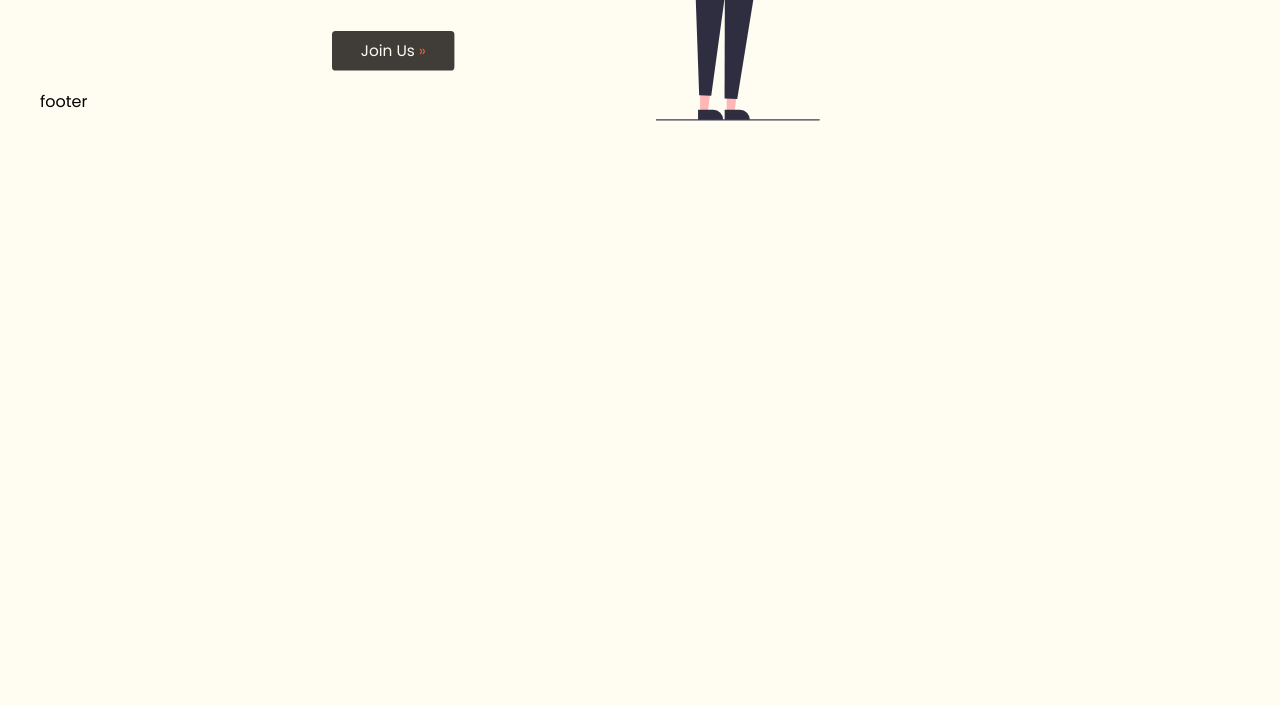
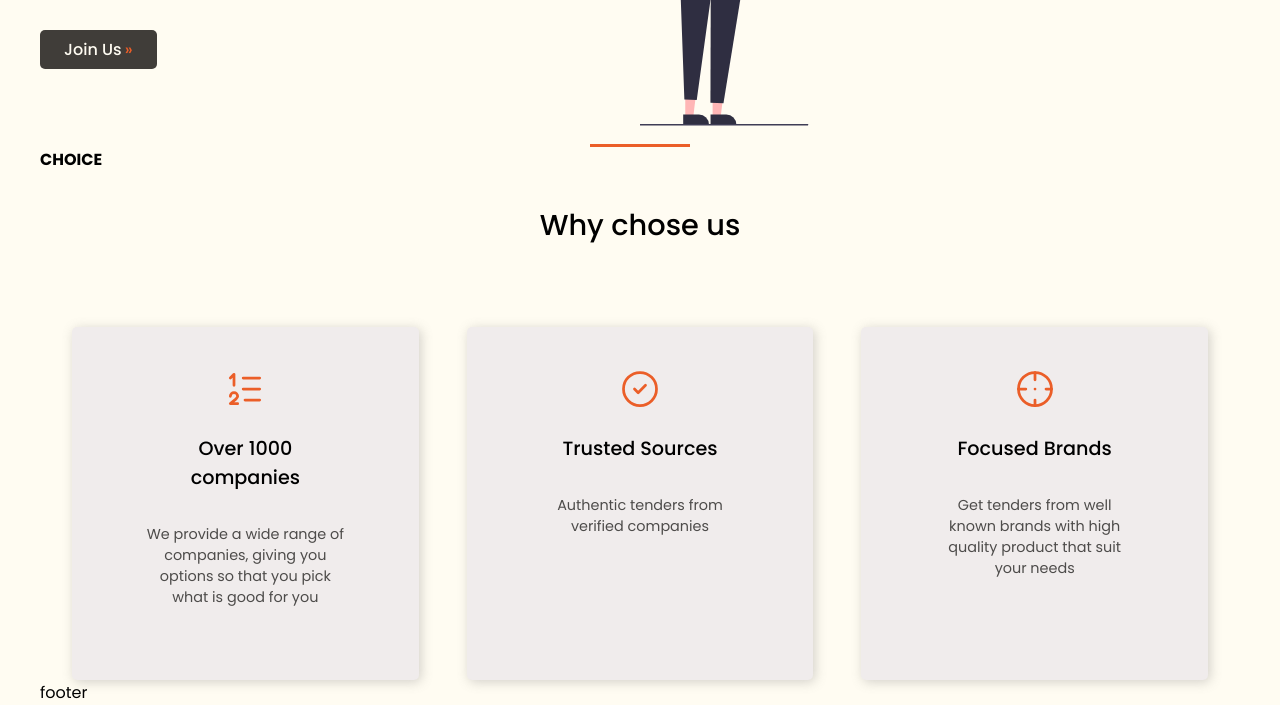
Before and after one commit to aaron-dudue99/tenderhub, a plain HTML site: page index.html in a window 1280 px wide. Shown: the part 475-1180 px from the top of the page. Before the commit the page ends 800 px from the top, so only its background shows below. Drawn offline with Linux system fonts and the light colour scheme.

Commit message:
homescreen grid

```diff
--- a/css/style.css
+++ b/css/style.css
@@ -1,11 +1,13 @@
-@import url('https://fonts.googleapis.com/css2?family=Lobster&family=Poppins:ital,wght@0,300;0,400;0,500;0,700;1,400;1,500;1,700&display=swap');
+@import url("https://fonts.googleapis.com/css2?family=Lobster&family=Poppins:ital,wght@0,300;0,400;0,500;0,700;1,400;1,500;1,700&display=swap");
 
 :root {
   --prism-white: #fffcf2;
-  --warm: #ccc5b9;
+  --warm: #f0ecec;
   --toner-gray: #403d39;
   --dark: #252422;
   --flame: #eb5e28;
+  --ease-trans: all 0.3s ease-in;
+  --shadow: 2px 2px 12px rgba(107, 107, 107, 0.3);
 }
 
 * {
@@ -17,6 +19,7 @@ body {
   font-family: "Poppins", sans-serif;
   background: var(--prism-white);
   font-size: 1rem;
+  overflow-x: hidden;
 }
 
 .wrapper {
@@ -37,7 +40,7 @@ body {
 .grid {
   display: grid;
   grid-template-columns: repeat(2, 1fr);
-  grid-gap: 2rem;
+  /* grid-gap: 2rem; */
 }
 
 nav {
@@ -66,6 +69,17 @@ ul {
 
 .nav-area li > a {
   color: var(--toner-gray);
+  border-bottom: 1px solid transparent;
+  padding-bottom: 0.3rem;
+  transition: var(--ease-trans);
+  -webkit-transition: var(--ease-trans);
+  -moz-transition: var(--ease-trans);
+  -ms-transition: var(--ease-trans);
+  -o-transition: var(--ease-trans);
+}
+
+.nav-area li > a:hover {
+  border-bottom: 2.5px solid var(--flame);
 }
 
 .join-us a {
@@ -82,11 +96,11 @@ ul {
 }
 
 .join-us {
-  transition: all 0.5s ease-in-out;
-  -webkit-transition: all 0.5s ease-in-out;
-  -moz-transition: all 0.5s ease-in-out;
-  -ms-transition: all 0.5s ease-in-out;
-  -o-transition: all 0.5s ease-in-out;
+  transition: var(--ease-trans);
+  -webkit-transition: var(--ease-trans);
+  -moz-transition: var(--ease-trans);
+  -ms-transition: var(--ease-trans);
+  -o-transition: var(--ease-trans);
 }
 .join-us a::after {
   content: "»";
@@ -100,7 +114,7 @@ ul {
   -moz-transform: translate(-3px, -1px);
   -ms-transform: translate(-3px, -1px);
   -o-transform: translate(-3px, -1px);
-  box-shadow: rgba(37, 36, 34, 0.5) 1px 1px 5px;
+  /* box-shadow: rgba(37, 36, 34, 0.5) 1px 1px 5px; */
 }
 
 .hero-section {
@@ -123,21 +137,81 @@ ul {
     line-height: 2.3rem;
 } */
 .hero-text-inner > h1 {
-    font-size: 2.5rem;
-    font-weight: 500;
+  font-size: 2.5rem;
+  font-weight: 500;
   /* padding: 0 0 0.5rem; */
 }
 
-.hero-text-inner>p{
-    margin: .5rem 0 2.5rem;
-    color: var(--toner-gray);
-    opacity: .8;
+.hero-text-inner > p {
+  margin: 0.5rem 0 2.5rem;
+  color: var(--toner-gray);
+  opacity: 0.8;
 }
 
-.hero-text-inner>.join-us{
-    transform: scale(1.2) translateX(50%);
-    -webkit-transform: scale(1.2) translateX(50%);
-    -moz-transform: scale(1.2) translateX(50%);
-    -ms-transform: scale(1.2) translateX(50%);
-    -o-transform: scale(1.2) translateX(50%);
+.hero-text-inner > .join-us a {
+  font-weight: 500;
+  font-size: 1rem;
+  border-radius: 5px;
+  -webkit-border-radius: 5px;
+  -moz-border-radius: 5px;
+  -ms-border-radius: 5px;
+  -o-border-radius: 5px;
+  /* padding: .8rem 1.9rem; */
 }
+
+.showcase-section {
+  width: 100%;
+  margin-top: 5rem;
+}
+
+.showcase-section .border {
+  width: 100px;
+  border-bottom: 3px solid var(--flame);
+  height: 10px;
+  margin: auto;
+}
+
+.showcase-section .title {
+  margin: 2rem auto;
+  text-align: center;
+  font-size: 1.8rem;
+  font-weight: 500;
+}
+
+.showcase-grid {
+  margin-top: 5rem;
+  padding: 0 2rem;
+  grid-template-columns: repeat(3, 1fr);
+  gap: 3rem;
+}
+
+.showcase-card {
+  width: 100%;
+  background: var(--warm);
+  padding: 2.5rem 4.5rem;
+  border-radius: 5px;
+  -webkit-border-radius: 5px;
+  -moz-border-radius: 5px;
+  -ms-border-radius: 5px;
+  -o-border-radius: 5px;
+  box-shadow: var(--shadow);
+}
+
+.showcase-icon {
+  text-align: center;
+}
+
+.showcase-head{
+  padding: 1rem 0;
+  font-weight: 500;
+  font-size: 1.2rem;
+  text-align: center;
+}
+
+.showcase-text{
+  padding: 1rem 0 2rem;
+  font-size: .9rem;
+  text-align: center;
+  color: var(--dark);
+  opacity: .8;
+}
--- a/index.html
+++ b/index.html
@@ -224,6 +224,92 @@
             </svg>
           </div>
         </div>
+        <div class="showcase-section">
+          <div class="border"></div>
+          <h4 class="small-heading">CHOICE</h4>
+          <h2 class="title">Why chose us</h2>
+          <div class="showcase-grid grid">
+            <div class="showcase-card">
+              <div class="showcase-icon">
+                <svg
+                  xmlns="http://www.w3.org/2000/svg"
+                  class="icon icon-tabler icon-tabler-list-numbers"
+                  width="44"
+                  height="44"
+                  viewBox="0 0 24 24"
+                  stroke-width="1.5"
+                  stroke="#eb5e28"
+                  fill="none"
+                  stroke-linecap="round"
+                  stroke-linejoin="round"
+                >
+                  <path stroke="none" d="M0 0h24v24H0z" fill="none" />
+                  <path d="M11 6h9" />
+                  <path d="M11 12h9" />
+                  <path d="M12 18h8" />
+                  <path d="M4 16a2 2 0 1 1 4 0c0 .591 -.5 1 -1 1.5l-3 2.5h4" />
+                  <path d="M6 10v-6l-2 2" />
+                </svg>
+              </div>
+              <h2 class="showcase-head">Over 1000 companies</h2>
+              <div class="showcase-text">
+                We provide a wide range of companies, giving you options so that you pick what is good for you
+              </div>
+            </div>
+            <div class="showcase-card">
+              <div class="showcase-icon">
+                <svg
+                  xmlns="http://www.w3.org/2000/svg"
+                  class="icon icon-tabler icon-tabler-circle-check"
+                  width="44"
+                  height="44"
+                  viewBox="0 0 24 24"
+                  stroke-width="1.5"
+                  stroke="#eb5e28"
+                  fill="none"
+                  stroke-linecap="round"
+                  stroke-linejoin="round"
+                >
+                  <path stroke="none" d="M0 0h24v24H0z" fill="none" />
+                  <circle cx="12" cy="12" r="9" />
+                  <path d="M9 12l2 2l4 -4" />
+                </svg>
+              </div>
+              <div class="showcase-head">Trusted Sources</div>
+              <div class="showcase-text">
+                Authentic tenders from verified companies
+              </div>
+            </div>
+            <div class="showcase-card">
+              <div class="showcase-icon">
+                <svg
+                  xmlns="http://www.w3.org/2000/svg"
+                  class="icon icon-tabler icon-tabler-viewfinder"
+                  width="44"
+                  height="44"
+                  viewBox="0 0 24 24"
+                  stroke-width="1.5"
+                  stroke="#eb5e28"
+                  fill="none"
+                  stroke-linecap="round"
+                  stroke-linejoin="round"
+                >
+                  <path stroke="none" d="M0 0h24v24H0z" fill="none" />
+                  <circle cx="12" cy="12" r="9" />
+                  <line x1="12" y1="3" x2="12" y2="7" />
+                  <line x1="12" y1="21" x2="12" y2="18" />
+                  <line x1="3" y1="12" x2="7" y2="12" />
+                  <line x1="21" y1="12" x2="18" y2="12" />
+                  <line x1="12" y1="12" x2="12" y2="12.01" />
+                </svg>
+              </div>
+              <h2 class="showcase-head">Focused Brands</h2>
+              <div class="showcase-text">
+                Get tenders from well known brands with high quality product that suit your needs
+              </div>
+            </div>
+          </div>
+        </div>
       </main>
       <footer class="container">footer</footer>
     </div>
```
